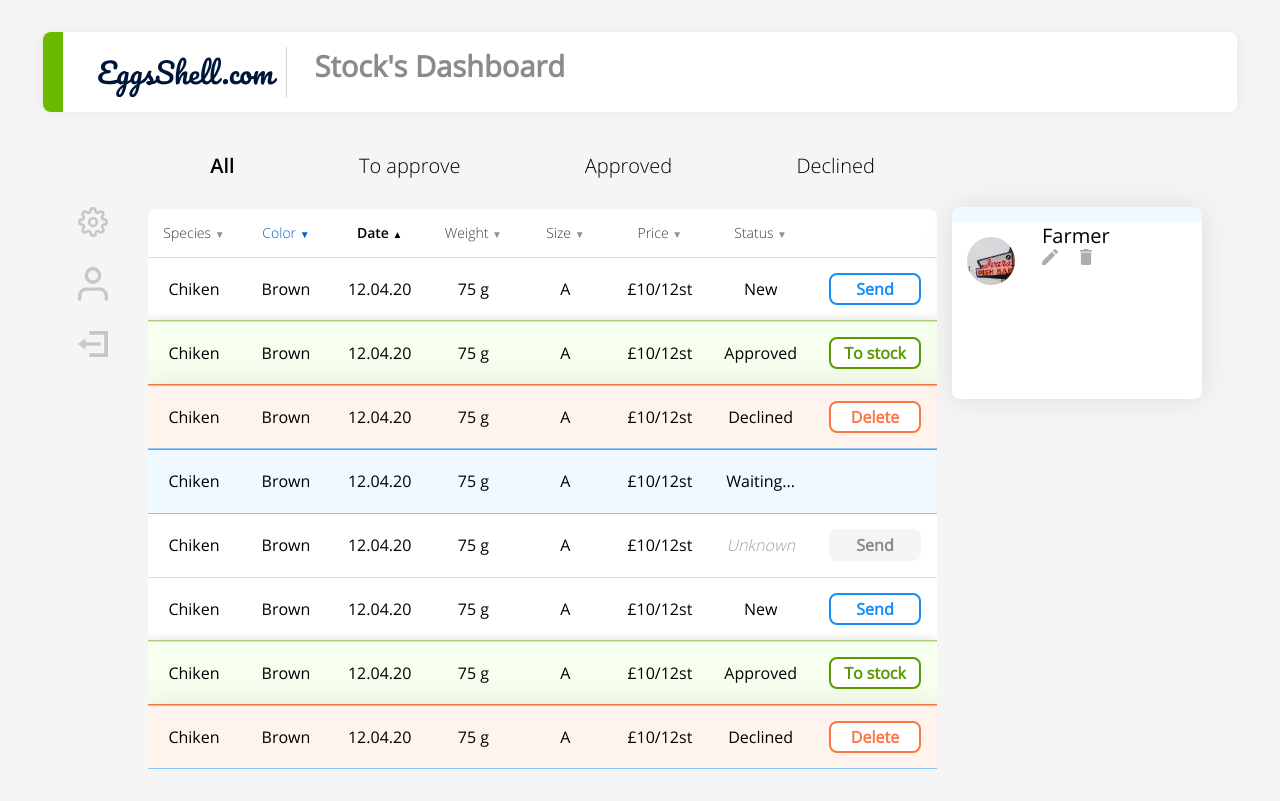
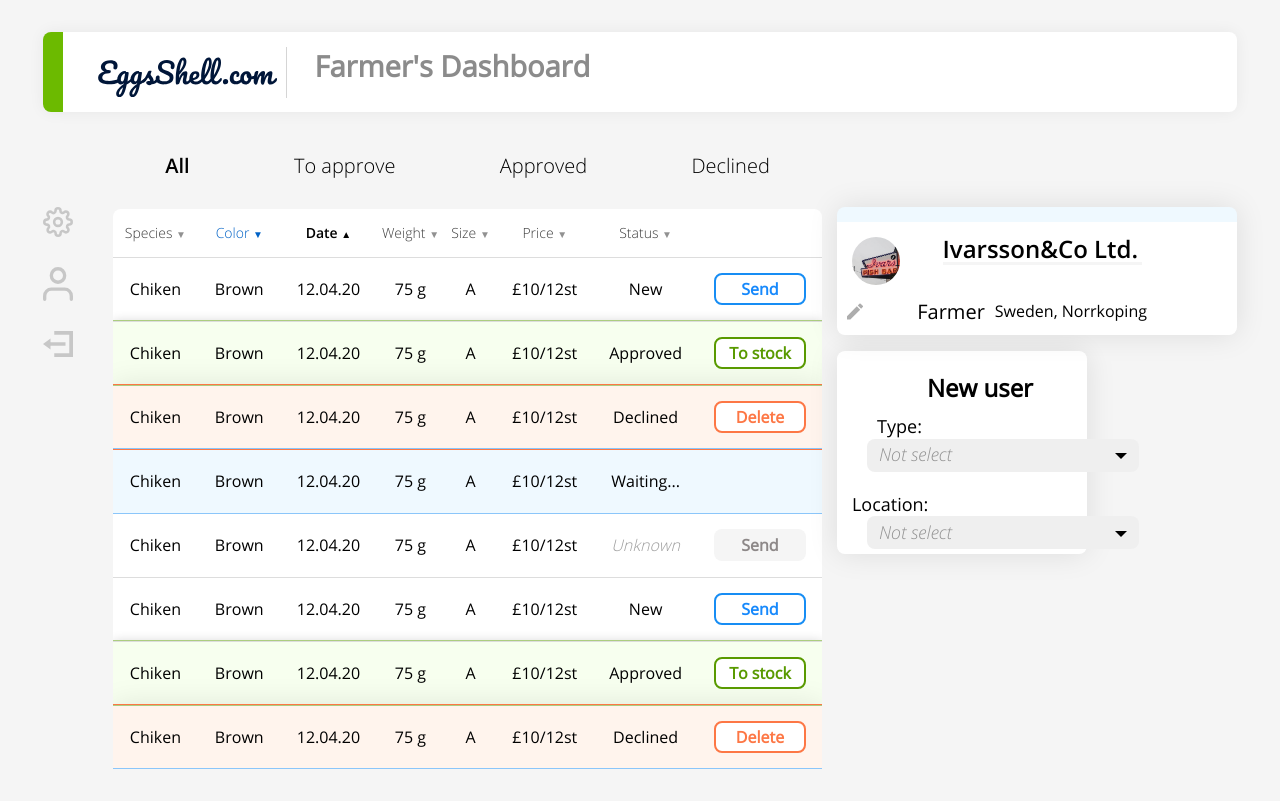
Before and after one commit to lkalneus/eggs-shell, a website: page farmer.html in a window 1280 px wide. Drawn offline with nearby package versions, Linux system fonts and the light colour scheme.

Commit message:
сделал первую колонку aside

```diff
--- a/dev/less/aside.less
+++ b/dev/less/aside.less
@@ -41,6 +41,18 @@
         margin-top: 10px;
         margin-bottom: 13px;
     }
+    .personal-data-name--farmer {
+        font-size: 14px;
+        width: 130px;
+        margin-left: 60px;
+        @media (min-width: 1220px) {
+            font-size: 24px;
+            width: 199px;
+            align-self: center;
+            margin-left: 0;
+        }
+
+    }
     .personal-data-type {
         font-family: OpenSans;
         font-size: 20px;
@@ -52,6 +64,32 @@
         color: #000000;
         margin-bottom: 0;
         margin-top: 0;
+    }
+    .personal-data-type--farmer {
+        font-size: 14px;
+        align-self: center ;
+        margin-left: 10px;
+        @media (min-width: 1220px) {
+            margin-left: 0;
+            font-size: 20px;
+        }
+    }
+    .pesonal-data-country {
+        font-family: OpenSans;
+        font-size: 12px;
+        font-weight: 300;
+        font-stretch: normal;
+        font-style: normal;
+        line-height: 1.38;
+        letter-spacing: normal;
+        color: #000000;
+        margin-left: 5px;
+        margin-bottom: 0;
+        align-self: center;
+        @media (min-width: 1220px) {
+            font-size: 16px;
+            margin-left: 10px;
+        }
     }
     .personal-data-location {
         width: 187px;
@@ -73,6 +111,16 @@
         justify-content: space-between;
         width: 50px;
     }
+    .personal-data-remove--farmer {
+        width: 200px;
+        margin-top: 20px;
+        @media (min-width: 1220px) {
+            width: 300px;
+        }
+    }
+    .remove-img--farmer {
+        text-align: left;
+    }
     .personal-data-logo {
         position: absolute;
         top:15px;
@@ -80,7 +128,16 @@
     }
 }
 .personal-data--fermer {
-    width: 250px;
+    width: 230px;
+    padding-left: 10px;
+    height: 128px;
+    @media (min-width: 1220px) {
+        width: 400px;
+    }
+}
+.farmer-text-wrapper {
+    display: flex;
+
 }
 .form-wrapper {
     border-radius: 8px;
@@ -100,6 +157,8 @@
     display: flex;
     flex-direction: column;
     box-sizing: border-box;
+
+}
 .new-users-text {
     font-family: OpenSans;
     font-size: 24px;
@@ -111,7 +170,6 @@
     margin-left: 90px;
     margin-top: 20px;
     color: #000000;
-    }
 }
 .add-eggs {
     width: 250px;
@@ -151,6 +209,7 @@
     .form-select {
         width: 272px!important;
         margin-left: 15px!important;
+
         .btn {
             background-color: @form-input-bg!important;
             border: none!important;
@@ -186,6 +245,7 @@
     }
 
 }
+
 .new-users-button {
     width: 381px;
     height: 80px;
--- a/farmer.html
+++ b/farmer.html
@@ -15,7 +15,7 @@
 <div class="wrapper">
     <header class="header header-farmer">
         <img class="header-logo" src="assets/eggsshell.coml.ogo.svg">
-        <p class="header-text">Stock's Dashboard</p>
+        <p class="header-text">Farmer's Dashboard</p>
     </header>
     <div class="page">
         <div class="menu">
@@ -179,17 +179,44 @@
         </main>
         <aside class="aside">
             <div class="personal-data personal-data--fermer">
-                <!-- <h2 class="personal-data-name">Ivarsson&Co Ltd.</h2> -->
-                <p class="personal-data-type">Farmer</p>
-                <div class="personal-data-remove">
-                    <img class="personal-data-remove-img" src="assets/material-edit.svg">
-                    <img class="personal-data-remove-img" src="assets/material-delete-1.svg">
+                <h2 class="personal-data-name personal-data-name--farmer">Ivarsson&Co Ltd.</h2>
+
+                <div class="personal-data-remove personal-data-remove--farmer">
+                    <img class="personal-data-remove-img remove-img--farmer" src="assets/material-edit.svg">
+                    <div class="farmer-text-wrapper">
+                        <p class="personal-data-type personal-data-type--farmer">Farmer</p>
+                        <p class="pesonal-data-country">Sweden, Norrkoping</p>
+                    </div>
                 </div>
                 <img class="personal-data-logo" src="/assets/logo-example-big.png">
             </div>
             <div class="form-wrapper add-eggs">
+                <h2 class="new-users-text">New user</h2>
+                <form class="new-users-form">
 
+                    <div class="form-row">
+                        <label class="label-name">
+                            <div class="label-text">Type:</div>
+                            <!--bootstrap select-->
+                            <select class="selectpicker form-select select-type" title="Not select">
+                                <option>Farmer</option>
+                                <option>Not farmer</option>
+                            </select>
+                          </label>
+                    </div>
+                    <div class="form-row">
+                        <label class="label-name">
+                            <div class="label-text">Location:</div>
+                            <!--bootstrap select-->
+                            <select class="selectpicker form-select select-location" title="Not select">
+                                <option>Sweden</option>
+                                <option>Finland</option>
+                            </select>
+                          </label>
+                    </div>
+                </form>
             </div>
+
         </aside>
     </div>
 </div>
```
Also changed, not shown: main.html (+2 -2 lines), build/css/main.css. Lines whose indentation alone changed are shown as unchanged.
